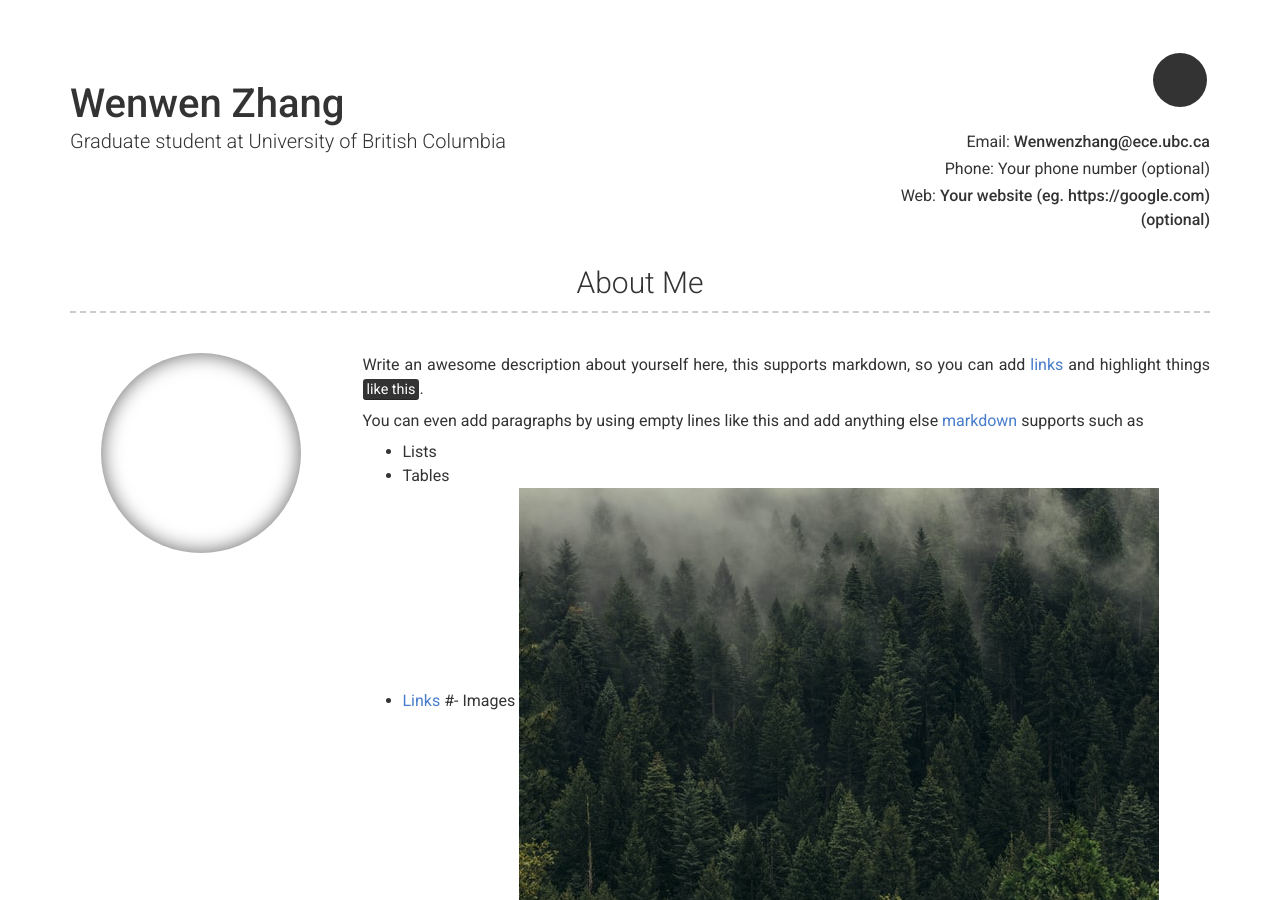
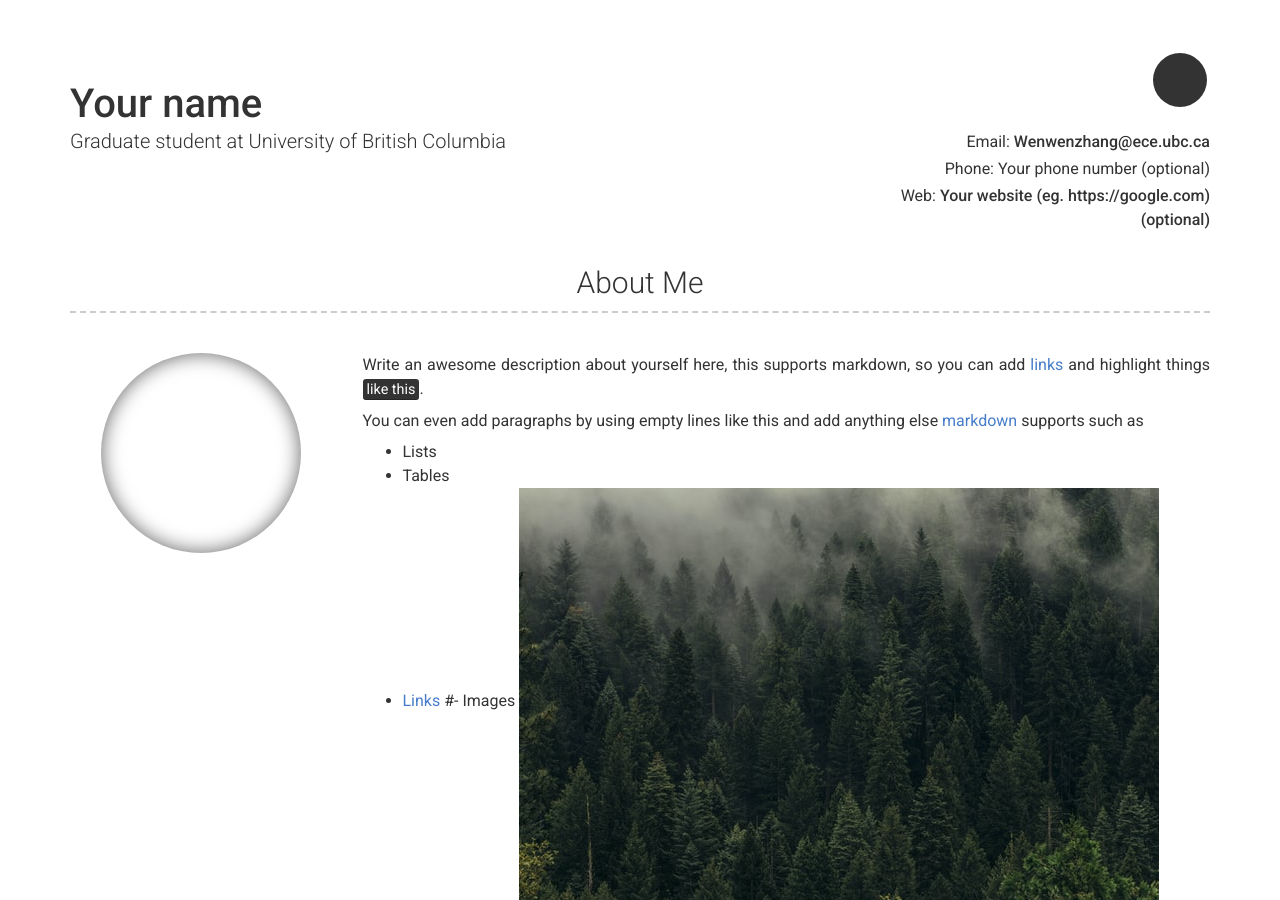
Before and after one commit to sproogen/modern-resume-theme, a Jekyll site: the page built from index.md, in a window 1280 px wide and 900 px high. Built offline with Jekyll 4.4.1, drawn with Linux system fonts in a browser that asks for light colours; nearby versions of some CDN libraries; some of the changed text lies outside the part shown.

Commit message:
Update _config.yml

```diff
--- a/_config.yml
+++ b/_config.yml
@@ -6,7 +6,7 @@ repository: Git repository where your resume will be hosted, only required if yo
 version: 2
 
 # Personal info
-name: Wenwen Zhang
+name: Your name
 title: Graduate student at University of British Columbia
 email: Wenwenzhang@ece.ubc.ca
 # email_title: Email (Email title override)
```
